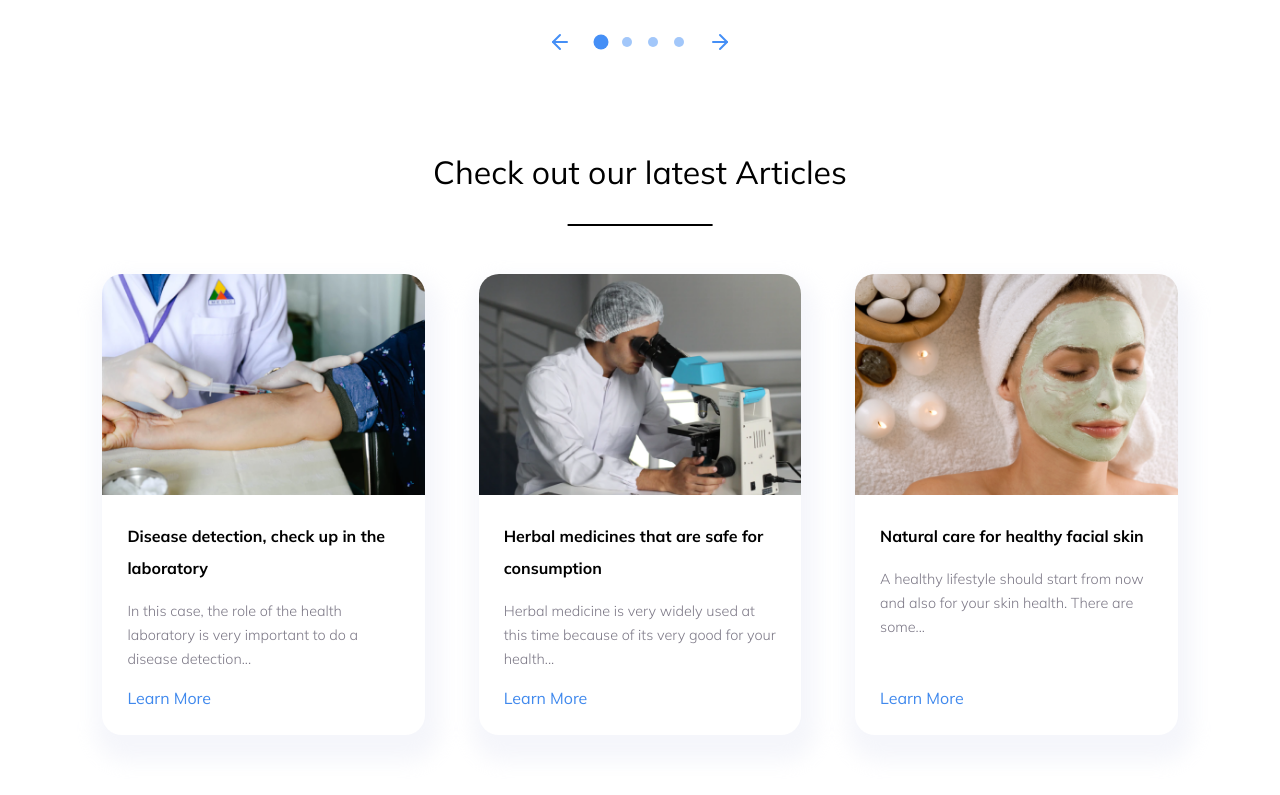
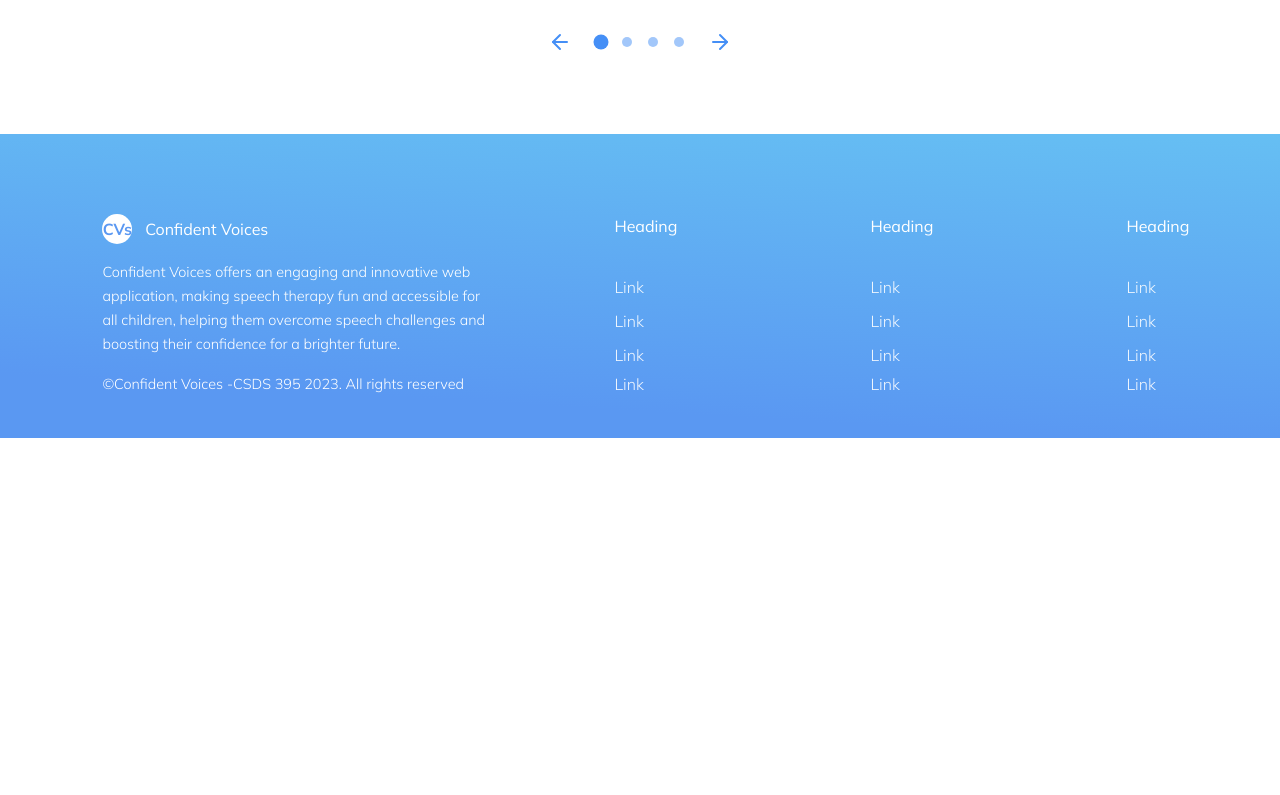
Before and after one commit to WyldTaegr/confident-voices, a Next.js app: page / in a window 1280 px wide. Shown: the part 3085-3880 px from the top of the page. After the commit the page ends 3523 px from the top, so only its background shows below. Built offline with nearby package versions, Linux system fonts and the light colour scheme.

Commit message:
changes on profile

```diff
--- a/src/app/page.js
+++ b/src/app/page.js
@@ -34,7 +34,7 @@ const HomePage = (props) => {
         {/* To do - Carousel */}
         <Testimonials testimonoal={data.testimonial} />
         {/* Articles */}
-        <Articles articles={data.articles} />
+        {/* <Articles articles={data.articles} /> */}
         {/* Footer */}
         <Footer />
     </div>
```
